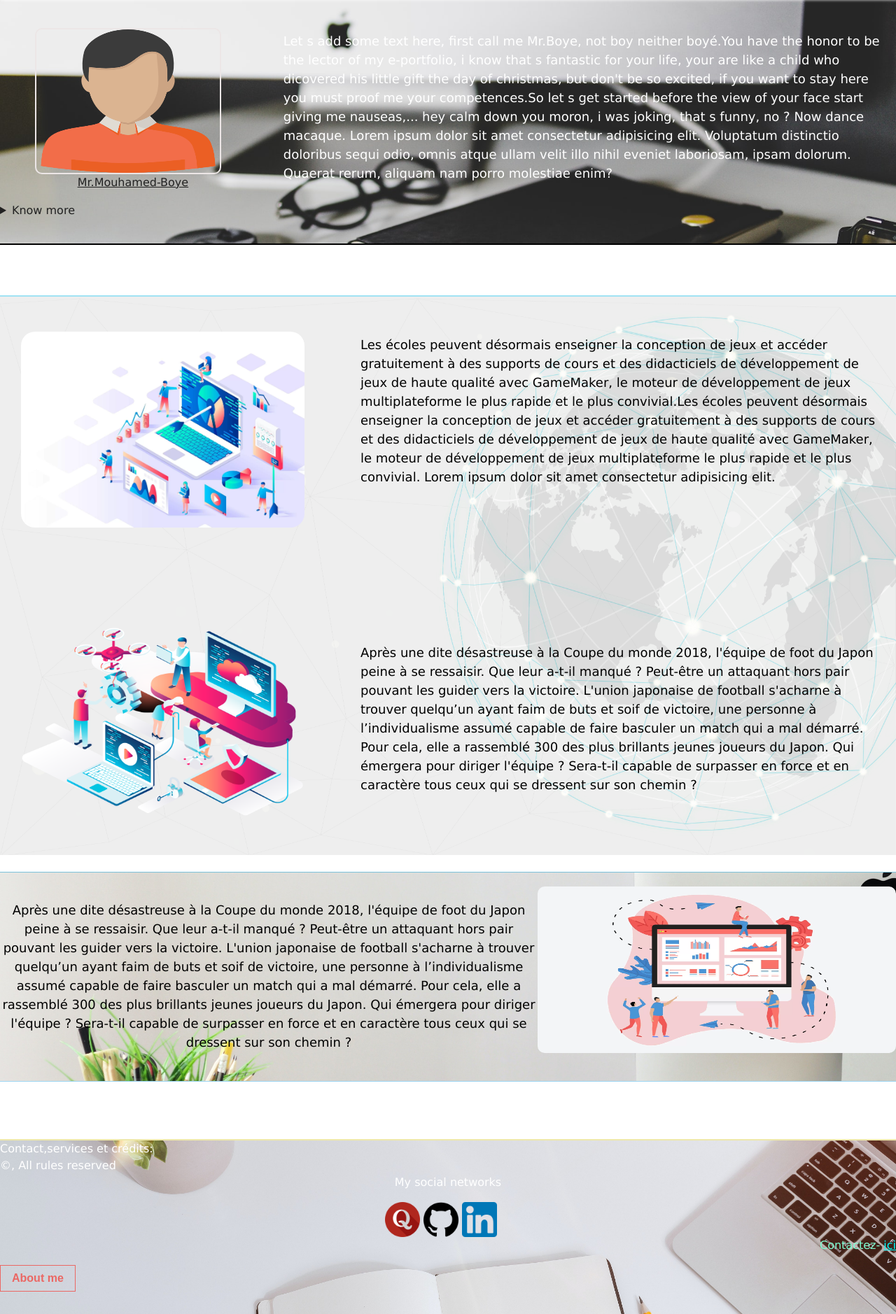
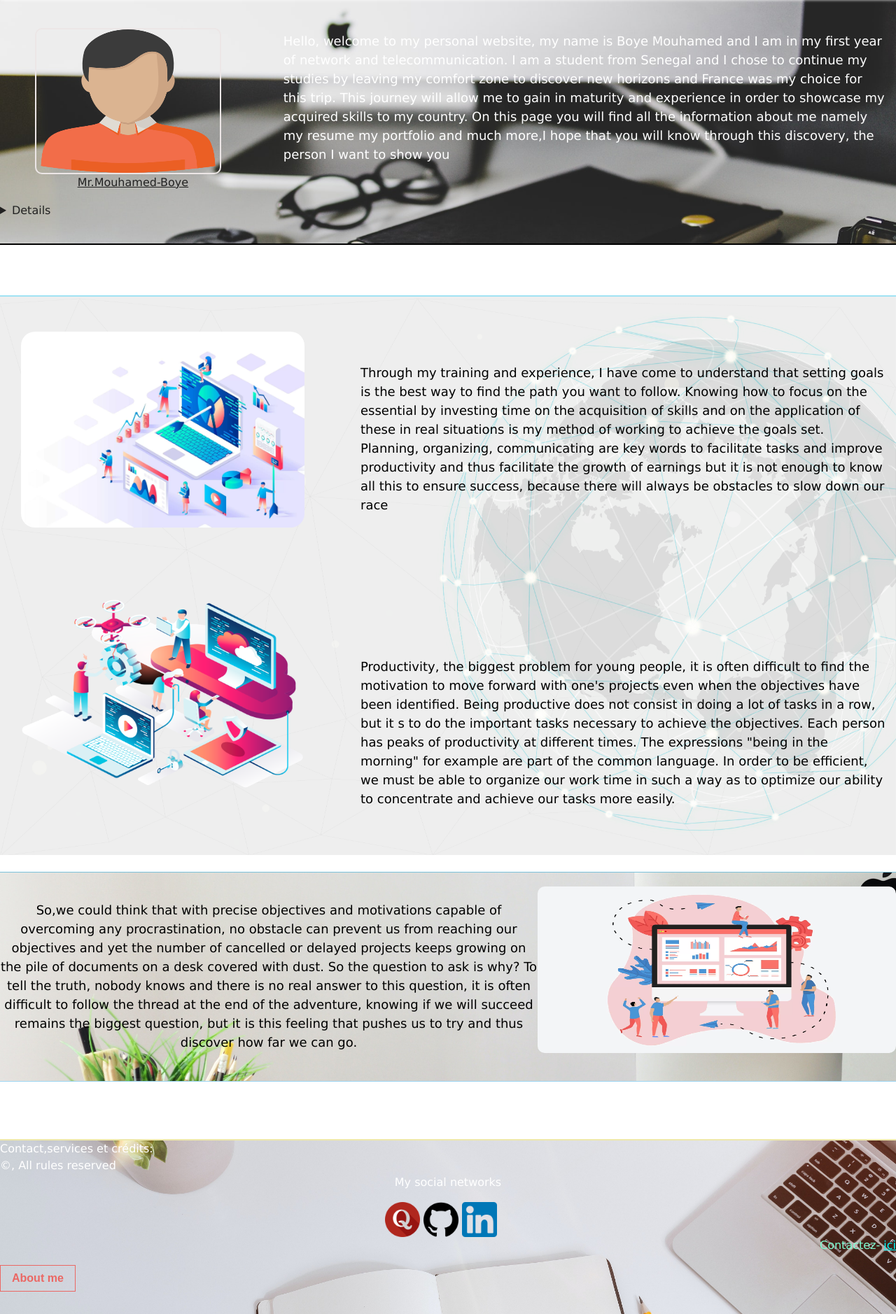
Before and after one commit to Blow07/ProjetSAE104, a Symfony app: template templates/boye/index.html.twig in a window 1280 px wide. Shown: the part 75-1953 px from the top of the page at 70% size. Run offline with Twig, Linux system fonts and the light colour scheme; the template is opened without the code that fills it, so the values that code supplies are empty; some libraries are stand-ins or nearby versions.

Commit message:
Update index.html.twig

```diff
--- a/templates/boye/index.html.twig
+++ b/templates/boye/index.html.twig
@@ -9,19 +9,20 @@
         <img class="mypicture" src="../img/me.png" width="70%" height="60%">
         <p style="text-align: center;"><u>Mr.Mouhamed-Boye</u></p>
         <details>
-          <summary>Know more</summary>
-            More details here
+          <summary>Details</summary>
+            boyemouhamed43@gmail.com 06 65 31 78 00
         </details>
     <br>
     </div>
     <div class="item2">
-        <p style="color: #ffffff; padding: 15px; font-size:large; margin: bottom 40px;">Let s add some text here, first call me Mr.Boye, not boy neither boyé.You have the honor to be the
-        lector of my e-portfolio, i know that s fantastic for your life, your are like a child who dicovered his
-        little gift the day of christmas, but don't be so excited, if you want to stay here you must proof me your
-        competences.So let s get started before the view of your face start giving me nauseas,...
-        hey calm down you moron, i was joking, that s funny, no ? Now dance macaque. Lorem ipsum dolor sit amet
-        consectetur adipisicing elit. Voluptatum distinctio doloribus sequi odio, omnis atque ullam velit illo
-        nihil eveniet laboriosam, ipsam dolorum. Quaerat rerum, aliquam nam porro molestiae enim?</p>
+        <p style="color: #ffffff; padding: 15px; font-size:large; margin: bottom 40px;">Hello, welcome to my
+          personal website, my name is Boye Mouhamed and I am in my first year of network and telecommunication. I am a
+          student from Senegal and I chose to continue my studies by leaving my comfort zone to discover new
+          horizons and France was my choice for this trip. This journey will allow me to gain in maturity and
+          experience in order to showcase my acquired skills to my country. On this page you will find all
+          the information about me namely my resume my portfolio and much more,I hope that you will know through
+          this discovery, the person I want to show you
+       </p>
     </div>
 
 </div><br><br><br>
@@ -39,29 +40,31 @@
 
 
     <div class="item">
-      <img src="../img/tchn2.png" alt="blue lock" width="90%" height="70%" style="border-radius: 20px; position:relative; bottom: 20px;">
+      <img src="../img/tchn2.png" alt="blue lock" width="90%" height="70%" style="border-radius: 20px; position:relative; bottom: 60px;">
       <h6>
       </h6><br><br>
     </div>
   </div>
   <div class="containerdroit">
-      <p style="color:black; font-size: large;">
-      Les écoles peuvent désormais enseigner la conception de jeux et accéder gratuitement à des supports de cours et
-      des didacticiels de développement de jeux de haute qualité avec GameMaker, le moteur de développement de jeux
-      multiplateforme le plus rapide et le plus convivial.Les écoles peuvent désormais enseigner la conception de jeux et accéder gratuitement à des supports de cours et
-      des didacticiels de développement de jeux de haute qualité avec GameMaker, le moteur de développement de jeux
-      multiplateforme le plus rapide et le plus convivial. Lorem ipsum dolor sit amet consectetur adipisicing elit.
+      <p style="color:black; font-size: large; position:relative; top:40px;">
+         Through my training and experience, I have come to understand that setting goals is the best way to find
+         the path you want to follow. Knowing how to focus on the essential by investing time on the acquisition of
+         skills and on the application of these in real situations is my method of working to achieve the goals
+         set. Planning, organizing, communicating are key words to facilitate tasks and improve productivity and
+         thus facilitate the growth of earnings but it is not enough to know all this to ensure success, because
+         there will always be obstacles to slow down our race
 
 
       </p>
      <br><br>
-      <p style="color:black; font-size: large; position:relative; top:160px;">
-        Après une dite désastreuse à la Coupe du monde 2018, l'équipe de foot du Japon peine à se ressaisir. Que leur
-        a-t-il manqué ? Peut-être un attaquant hors pair pouvant les guider vers la victoire. L'union japonaise de
-        football s'acharne à trouver quelqu’un ayant faim de buts et soif de victoire, une personne à l’individualisme
-        assumé capable de faire basculer un match qui a mal démarré. Pour cela, elle a rassemblé 300 des plus brillants
-        jeunes joueurs du Japon. Qui émergera pour diriger l'équipe ? Sera-t-il capable de surpasser en force et en
-        caractère tous ceux qui se dressent sur son chemin ?
+      <p style="color:black; font-size: large; position:relative; top:180px;">
+        Productivity, the biggest problem for young people, it is often difficult to find the motivation to move
+        forward with one's projects even when the objectives have been identified. Being productive does not
+        consist in doing a lot of tasks in a row, but it s to do the important tasks necessary to achieve the
+        objectives. Each person has peaks of productivity at different times. The expressions "being in the
+        morning" for example are part of the common language. In order to be efficient, we must be able to
+        organize our work time in such a way as to optimize our ability to concentrate and achieve our tasks
+        more easily.
         </p>
 
   </div>
@@ -70,12 +73,12 @@
 <div class="avant-foot">
   <img src="../img/tchn3.webp" width="40%" height="80%" class="last-for-home">
   <p style="color:black; font-size: large; margin-top:10px; position:relative; top:30px;">
-        Après une dite désastreuse à la Coupe du monde 2018, l'équipe de foot du Japon peine à se ressaisir. Que leur
-        a-t-il manqué ? Peut-être un attaquant hors pair pouvant les guider vers la victoire. L'union japonaise de
-        football s'acharne à trouver quelqu’un ayant faim de buts et soif de victoire, une personne à l’individualisme
-        assumé capable de faire basculer un match qui a mal démarré. Pour cela, elle a rassemblé 300 des plus brillants
-        jeunes joueurs du Japon. Qui émergera pour diriger l'équipe ? Sera-t-il capable de surpasser en force et en
-        caractère tous ceux qui se dressent sur son chemin ?
+      So,we could think that with precise objectives and motivations capable of overcoming any procrastination,
+      no obstacle can prevent us from reaching our objectives and yet the number of cancelled or delayed projects
+      keeps growing on the pile of documents on a desk covered with dust. So the question to ask is why? To tell
+      the truth, nobody knows and there is no real answer to this question, it is often difficult to follow the
+      thread at the end of the adventure, knowing if we will succeed remains the biggest question, but it is
+      this feeling that pushes us to try and thus discover how far we can go.
         </p>
 
 
```
